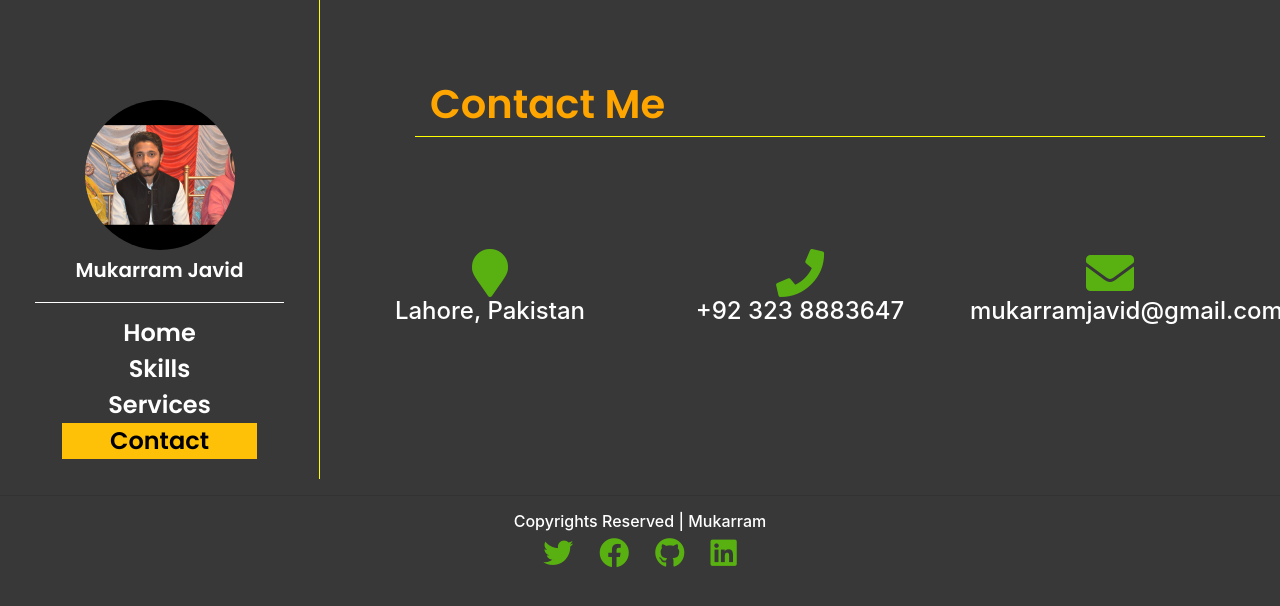
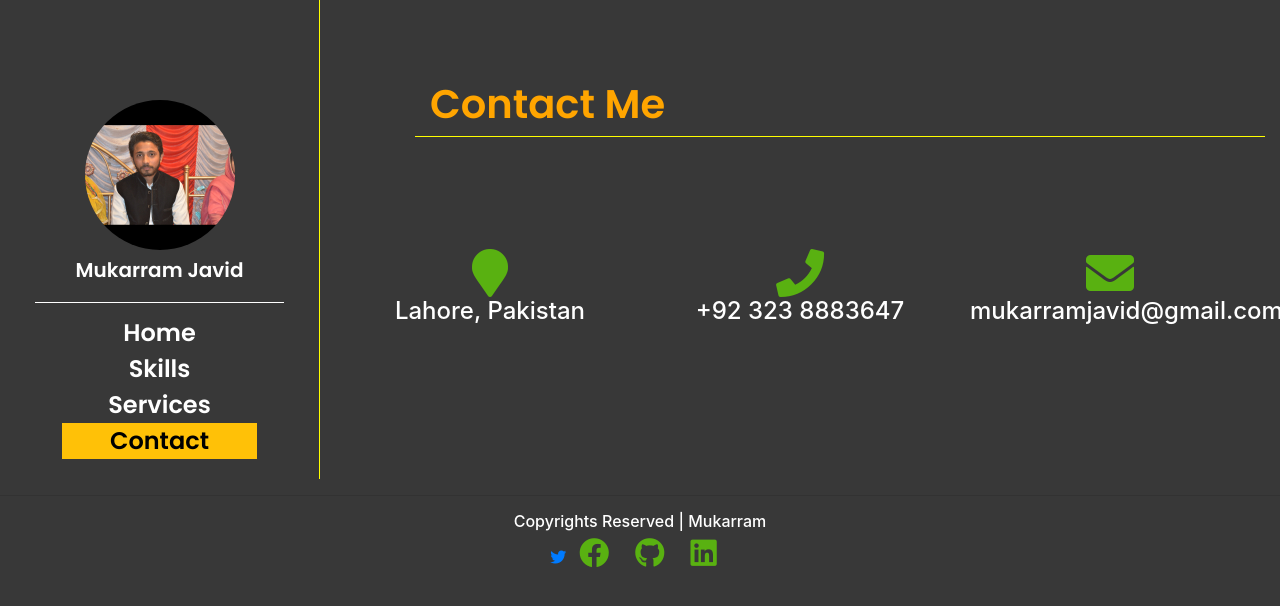
Before and after one commit to mukarramjavid/mukarram_portfolio, a React (Create React App) app: page /contact in a window 1280 px wide. Shown: the top 606 px of the page. Built offline with nearby package versions, Linux system fonts and the light colour scheme.

Commit message:
Update btn class

```diff
--- a/src/Components/Footer.js
+++ b/src/Components/Footer.js
@@ -11,7 +11,7 @@ export default function Footer() {
         </Row>
         <Row>
           <Col xs={12} md={12} className="text-center">
-            <a className="btn" href="https://twitter.com/hafizj1125/">
+            <a className="" href="https://twitter.com/hafizj1125/">
               <i className="fab fa-twitter"></i>
             </a>
             <a className="btn " href="https://facebook.com/hafizj1125/">
```
